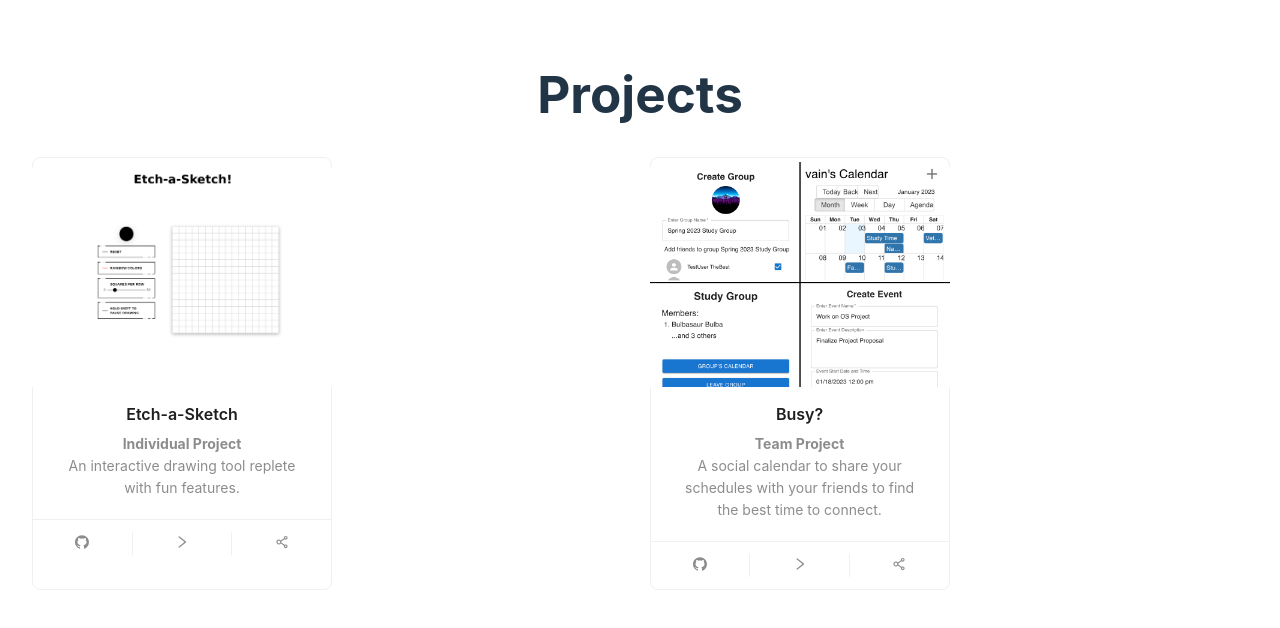
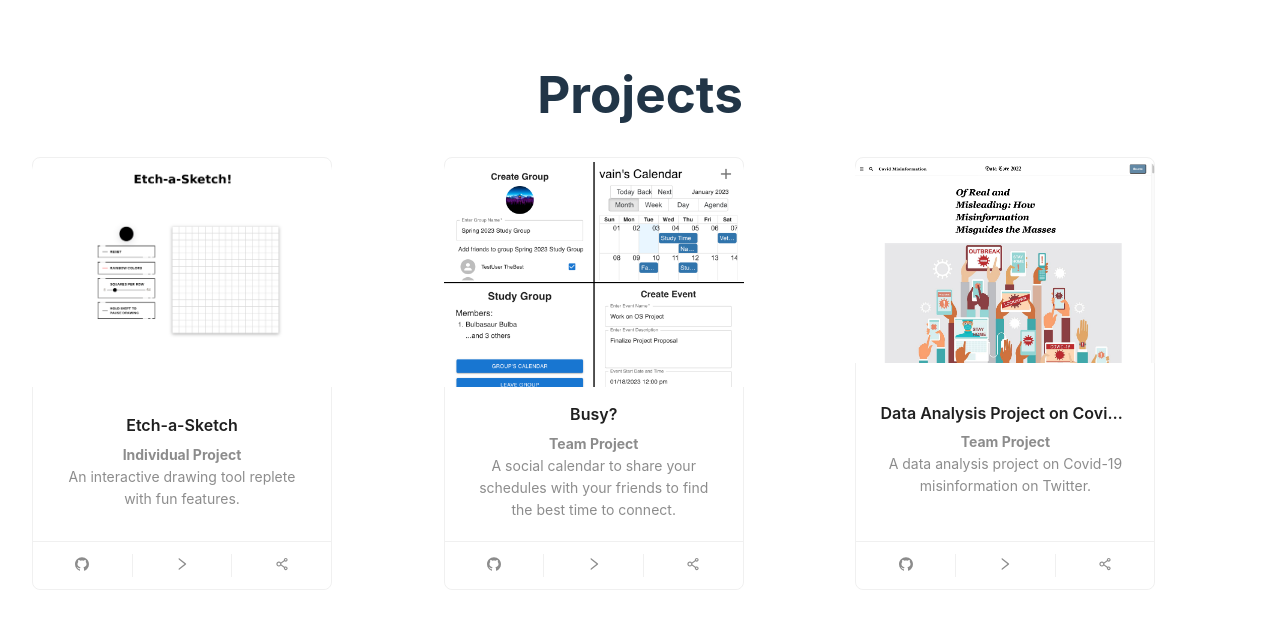
Before and after one commit to RitinDev/project-portfolio, a React (Vite) app: page /projects in a window 1280 px wide. Shown: the top 628 px of the page. Built offline with nearby package versions, Linux system fonts and the light colour scheme.

Commit message:
Revert Selection Color Due to Bugs + Adjust Card Display with Flexbox

```diff
--- a/src/components/project-card/ProjectCard.tsx
+++ b/src/components/project-card/ProjectCard.tsx
@@ -19,7 +19,12 @@ const ProjectCard = (props: ProjectCardProps) => {
 
     return (
         <Card
-            style={{ width: 300 }}
+            style={{
+                width: 300,
+                display: 'flex',
+                flexDirection: 'column',
+                justifyContent: 'space-between',
+            }}
             cover={
                 <img
                     style={
--- a/src/index.css
+++ b/src/index.css
@@ -13,11 +13,6 @@
   -webkit-font-smoothing: antialiased;
   -moz-osx-font-smoothing: grayscale;
   -webkit-text-size-adjust: 100%;
-}
-
-*::selection {
-  background-color: rgba(255, 255, 255, 0.2);
-  color: #ffffff;
 }
 
 a {
--- a/src/pages/projects/projects.tsx
+++ b/src/pages/projects/projects.tsx
@@ -3,6 +3,7 @@ import ProjectCard from '../../components/project-card/ProjectCard'
 
 import odinEtchASketch from '../../assets/images/odin-etch-a-sketch.png'
 import busyAgile from '../../assets/images/busy-agile.png'
+import dataMisinformation from '../../assets/images/data-misinformation.png'
 
 const Projects = () => {
     return (
@@ -11,6 +12,7 @@ const Projects = () => {
             <div className="projects__container">
                 <ProjectCard projectName='Etch-a-Sketch' projectContributors='Individual' projectDescription='An interactive drawing tool replete with fun features.' projectImage={odinEtchASketch} projectLink='https://ritindev.github.io/odin-etch-a-sketch/' projectGithub='https://github.com/RitinDev/odin-etch-a-sketch' />
                 <ProjectCard projectName='Busy?' projectContributors='Team' projectDescription='A social calendar to share your schedules with your friends to find the best time to connect.' projectImage={busyAgile} projectLink='https://busy-8qzj4.ondigitalocean.app/login' projectGithub='https://github.com/agiledev-students-fall2022/final-project-team-busy' />
+                <ProjectCard projectName='Data Analysis Project on Covid-19 Misinformation' projectContributors='Team' projectDescription='A data analysis project on Covid-19 misinformation on Twitter.' projectImage={dataMisinformation} projectLink='https://ritindev.github.io/data-misinformation-project/' projectGithub='https://github.com/RitinDev/data-misinformation-project' />
             </div>
         </div>
     )
```
Also changed, not shown: src/assets/images/data-misinformation.png (added).
